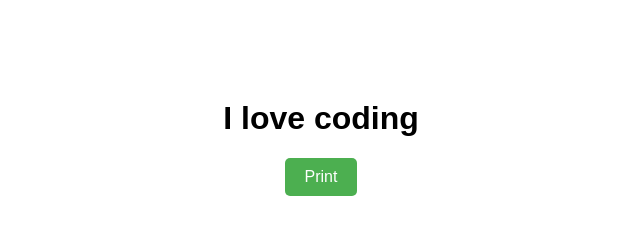
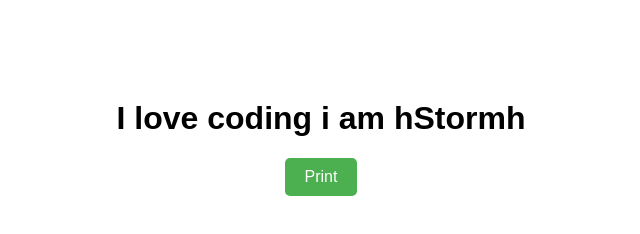
Before and after one commit to hStormh/courses_doc_for_font_learning, a plain HTML site: page my_first_page.html in a window 1280 px wide. Shown: the whole page, without its empty margins (319-959 px from the left). Drawn offline with Linux system fonts and the light colour scheme.

Commit message:
Text change

```diff
--- a/my_first_page.html
+++ b/my_first_page.html
@@ -28,7 +28,7 @@
 </head>
 <body>
     <div class="content">
-        <h1>I love coding</h1>
+        <h1>I love coding   i am hStormh</h1>
         <button id="print-btn" onclick="window.print()">Print</button>
     </div>
 </body>
```
